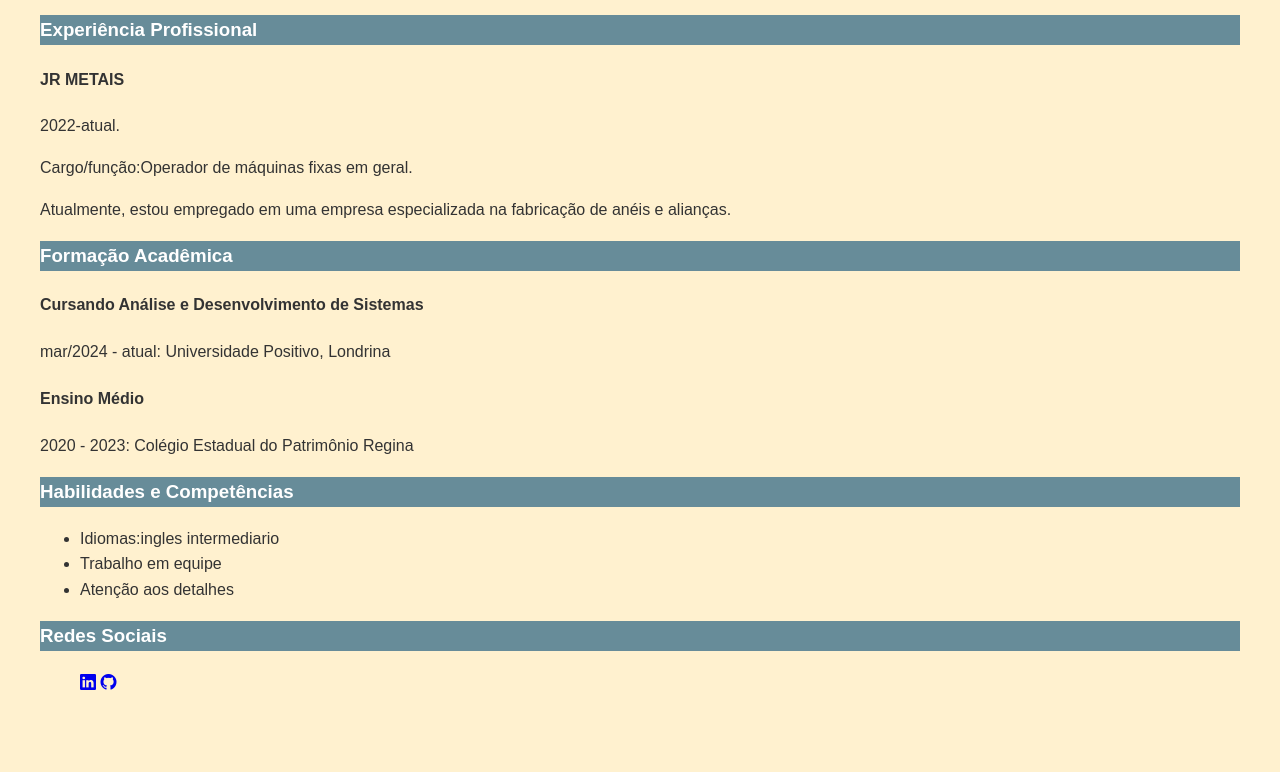
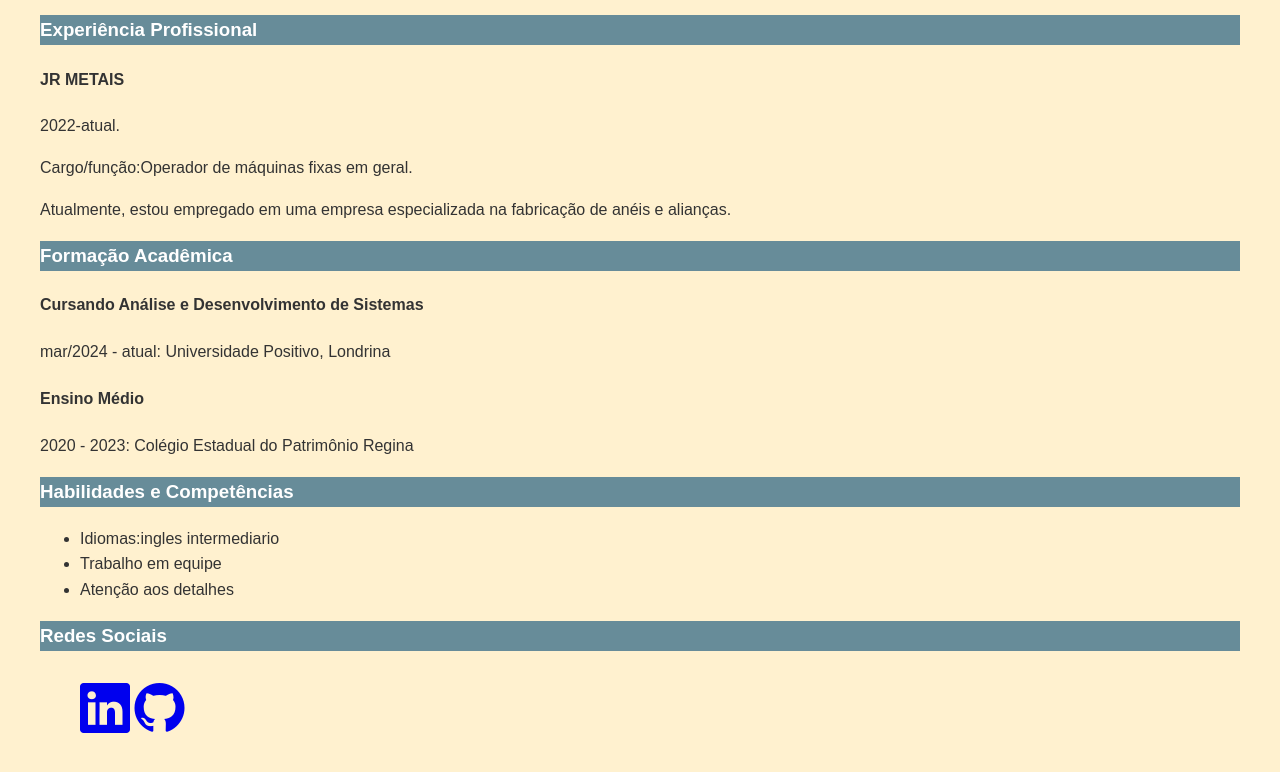
Before and after one commit to Pi3nt4/curriculimdefinitivo, a plain HTML site: page index.html in a window 1280 px wide. Shown: the part 721-1493 px from the top of the page. Before the commit the page ends 1452 px from the top, so only its background shows below. Drawn offline with nearby package versions, Linux system fonts and the light colour scheme.

Commit message:
Add files via upload

```diff
--- a/style.css
+++ b/style.css
@@ -26,3 +26,9 @@ h3{
     background-color: #678c99;
     color: white;
 }
+.bi-github{
+    font-size: 50px;
+}
+.bi-linkedin{
+    font-size: 50px;
+}
```
